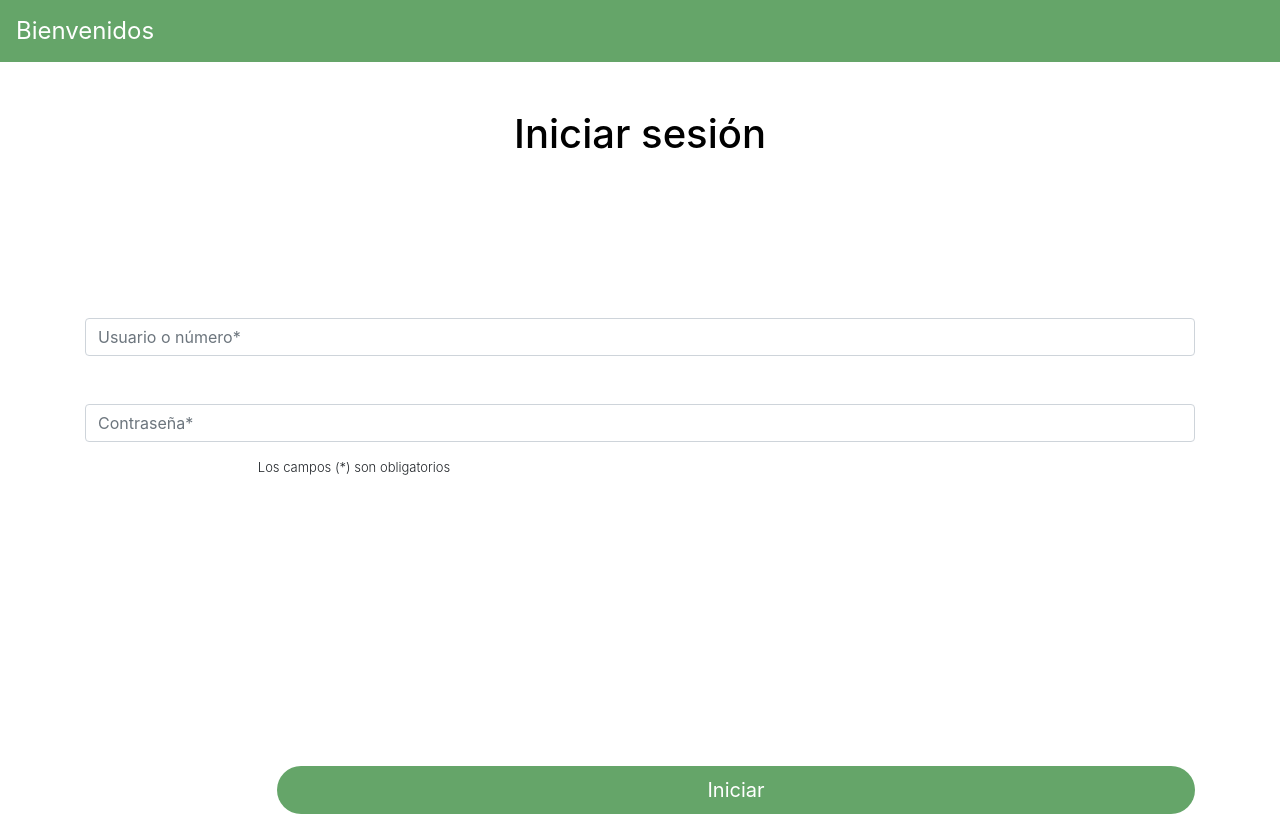
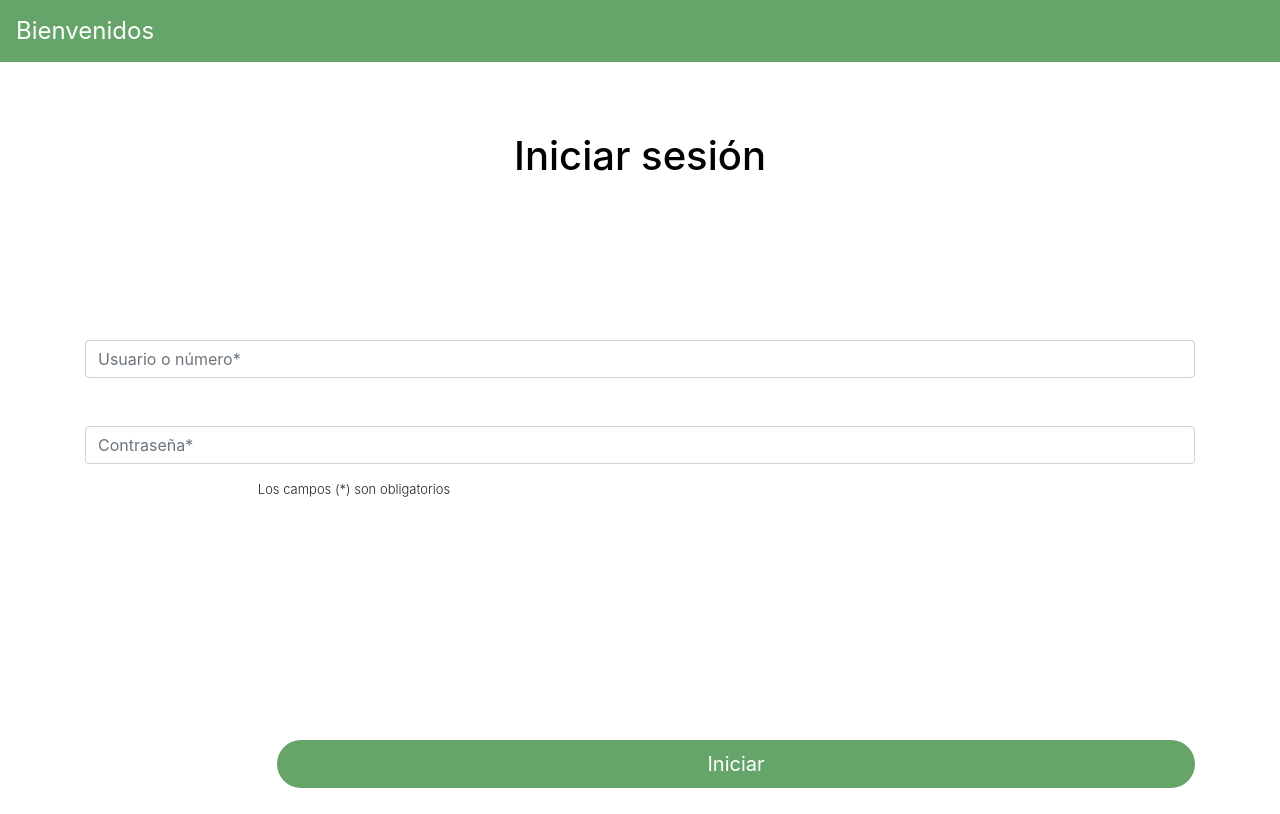
Before and after one commit to valen715/afiline, a React (Create React App) app: page /inicio_sesion in a window 1280 px wide. Built offline with nearby package versions, Linux system fonts and the light colour scheme.

Commit message:
inicio de sesión final

```diff
--- a/src/components/Inicio.css
+++ b/src/components/Inicio.css
@@ -3,6 +3,10 @@
     font-size: x-large;
     text-align: center;
 }
+.inicio .container .titulo {
+    margin-top: 70px;
+}
+
 .container .entrada {
     margin-top: 10rem;
 }
@@ -11,6 +15,6 @@
     font-size: small;
 }
 
-.container .position {
-    margin-top: 18rem;
+.inicio .container .position {
+    margin-top: 15rem;
 }
--- a/src/components/Inicio.jsx
+++ b/src/components/Inicio.jsx
@@ -1,13 +1,13 @@
 import React from "react";
 import NavBar from "./Navbar";
-import "./Inicio.css"
+import "./Inicio.css";
 
 export const Inicio = () => {
   return (
     <div className="inicio">
       <NavBar />
       <div className="container">
-        <div className="titulo mt-5">
+        <div className="titulo ">
           <h1>Iniciar sesión</h1>
         </div>
         <div className="entrada">
```
Also changed, not shown: public/index.html (line endings or trailing spaces).
